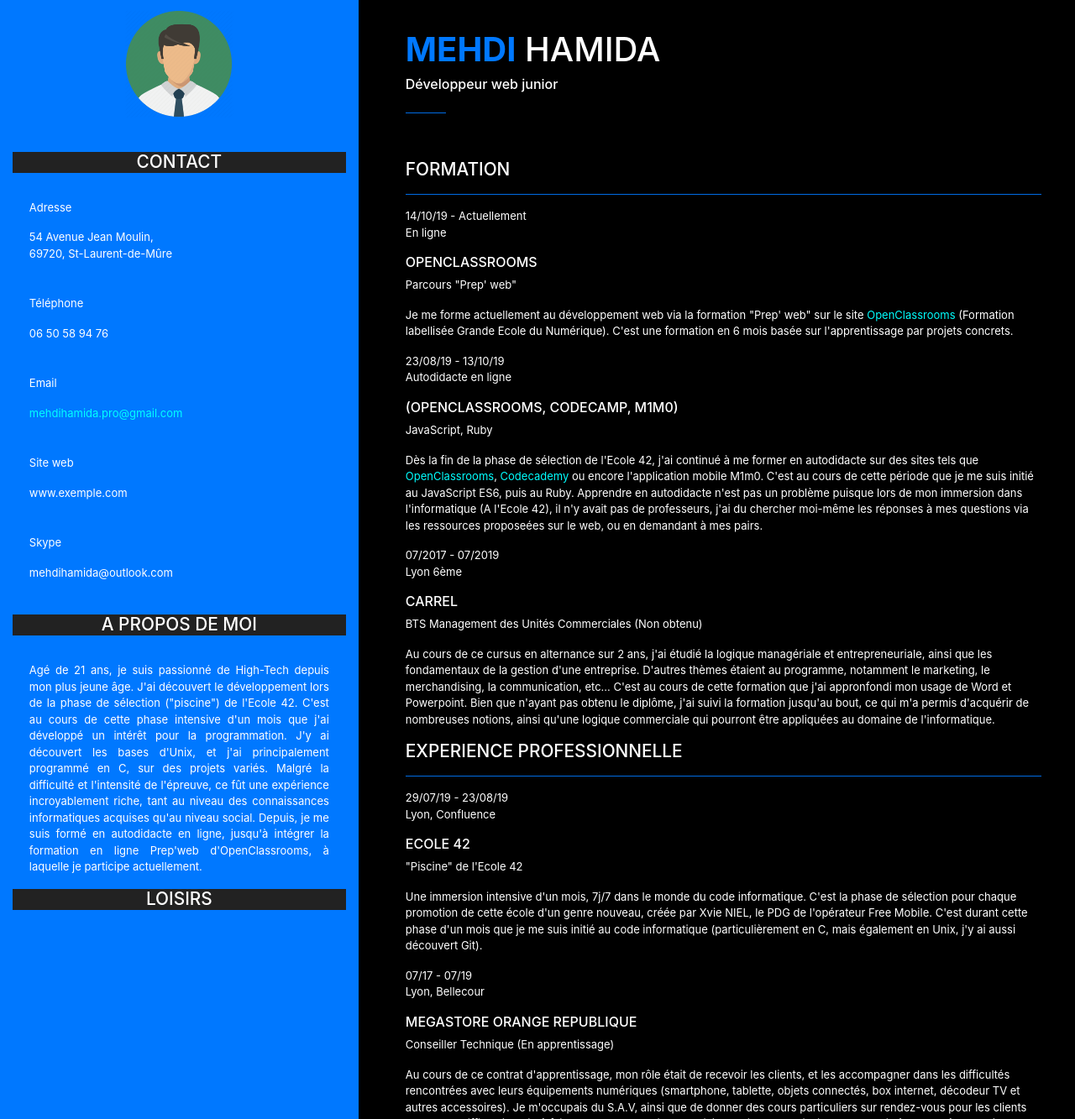
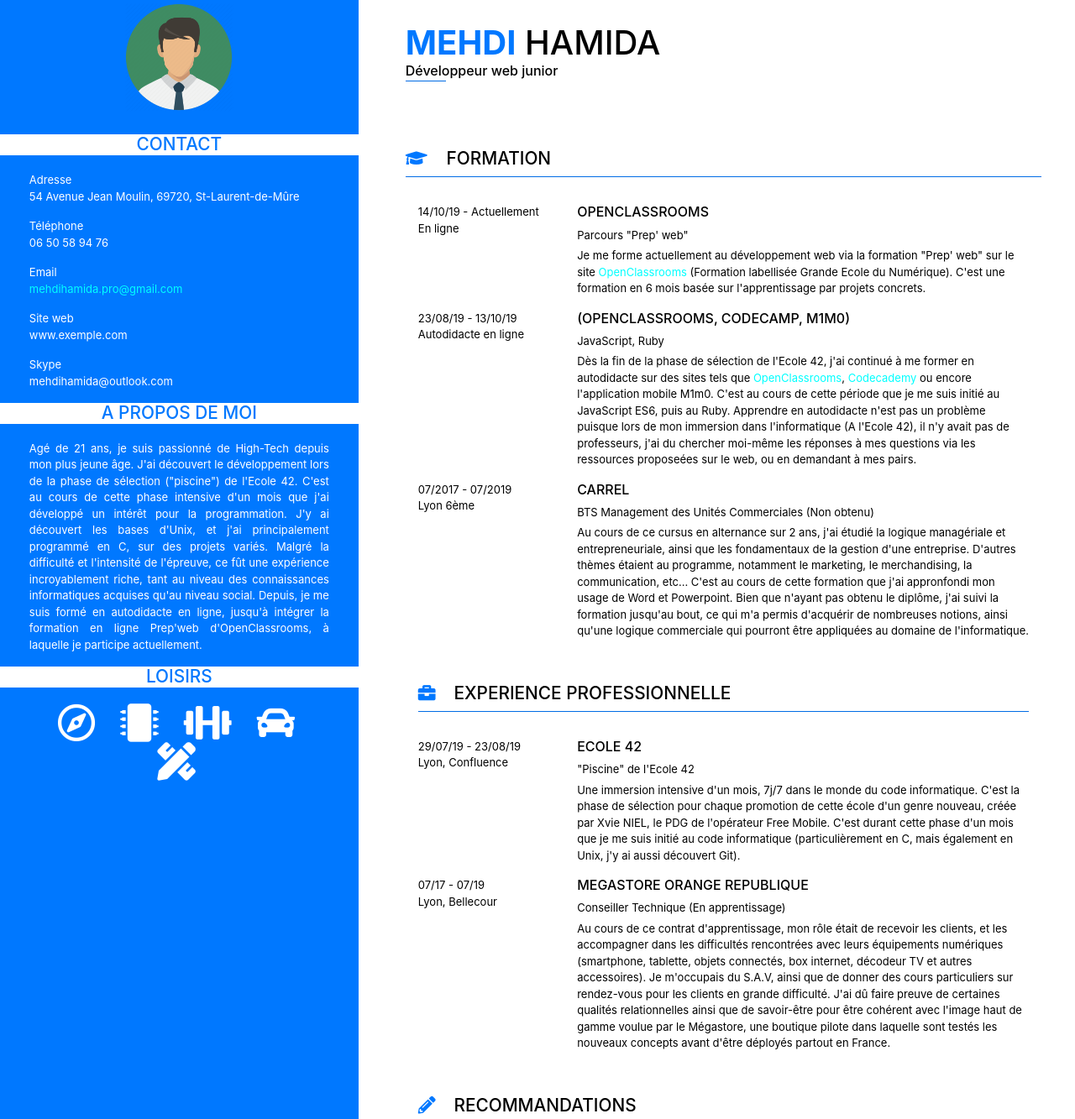
Before and after one commit to Mehdi-Hamida/Projet-2-Transformez-votre-CV-en-site-web, a plain HTML site: page index.html in a window 1280 px wide. Shown: the part 37-1370 px from the top of the page at 84% size. Drawn offline with Linux system fonts and the light colour scheme.

Commit message:
Changements majeurs structure HTML + Style CSS

```diff
--- a/index.html
+++ b/index.html
@@ -7,194 +7,205 @@
     <meta charset="utf-8" />
     <link href="bootstrap/css/bootstrap.css" rel="stylesheet">
     <link href="style.css" rel="stylesheet">
+    <link rel="stylesheet" href="https://use.fontawesome.com/releases/v5.3.1/css/all.css" integrity="sha384-mzrmE5qonljUremFsqc01SB46JvROS7bZs3IO2EmfFsd15uHvIt+Y8vEf7N7fWAU" crossorigin="anonymous">
+    <link rel="stylesheet" href="https://cdnjs.cloudflare.com/ajax/libs/font-awesome/4.7.0/css/font-awesome.min.css">
     <title>CV - Mehdi HAMIDA</title>
 </head>
 
 <body>
     <div class="container-fluid">
-        <div class="row">
-            <!--     DEBUT STRUCTURE + CONTENU COLONNE DE GAUCHE       -->
+        <div class="row" id="row1">
+            <!--DEBUT STRUCTURE + CONTENU COLONNE DE GAUCHE-->
             <div class="col-4" id="col1">
                 <aside>
-                    <section id="menu lateral gauche">
-                        <br /> <br />
-                            <p id="photo"><img src="img/avatar2.png" title="Mon avatar" alt="avatar"/></p>
-                        <br />
-                        <div id="titre contact">
+                    <section id="menu_lateral_gauche">
+                        <p id="photo"><img src="img/avatar2.png" title="Mon avatar" alt="avatar" /></p>
+                        <div id="titre_contact">
                             <h3 class="categories_gauche">CONTACT</h3>
                         </div>
-                        <br />
                         <div id="contact">
-                            <p>Adresse</p>
-                            <p>54 Avenue Jean Moulin,<br />69720, St-Laurent-de-Mûre</p>
-                            <br />
-                            <p>Téléphone</p>
+                            <div id="adresse">
+                                <p class="rapproche">Adresse</p>
+                                <p>54 Avenue Jean Moulin, 69720, St-Laurent-de-Mûre</p>
+                            </div>
+                            <div id="tel">
+                                <p class="rapproche">Téléphone</p>
                                 <p>06 50 58 94 76</p>
-                            <br />
-                            <p>Email</p>
+                            </div>
+                            <div id="email">
+                                <p class="rapproche">Email</p>
                                 <p><a href=mailto:mehdihamida.pro@gmail.com id="lien">mehdihamida.pro@gmail.com</a></p>
-                            <br />
-                            <p>Site web</p>
+                            </div>
+                            <div id="site">
+                                <p class="rapproche">Site web</p>
                                 <p>www.exemple.com</p>
-                            <br />
-                            <p>Skype</p>
+                            </div>
+                            <div id="skype">
+                                <p class="rapproche">Skype</p>
                                 <p>mehdihamida@outlook.com</p>
-                            <br />
+                            </div>
                         </div>
                     </section>
                     <section id="partie contact">
-                        <div id="titre a propos de moi">
+                        <div id="titre_a_propos_de_moi">
                             <h3 class="categories_gauche">A PROPOS DE MOI</h3>
                         </div>
-                        <br />
                         <p id="description">
                             Agé de 21 ans, je suis passionné de High-Tech depuis mon plus jeune âge. J'ai découvert le développement lors de la phase de sélection ("piscine") de l'Ecole 42. C'est au cours de cette phase intensive d'un mois que j'ai développé un intérêt pour la programmation. J'y ai découvert les bases d'Unix, et j'ai principalement programmé en C, sur des projets variés. Malgré la difficulté et l'intensité de l'épreuve, ce fût une expérience incroyablement riche, tant au niveau des connaissances informatiques acquises qu'au niveau social. Depuis, je me suis formé en autodidacte en ligne, jusqu'à intégrer la formation en ligne Prep'web d'OpenClassrooms, à laquelle je participe actuellement.
                         </p>
                     </section>
-                    <section id="partie loisirs">
-                        <div id="titre loisirs">
+                    <section id="partie_loisirs">
+                        <div id="titre_loisirs">
                             <h3 class="categories_gauche">LOISIRS</h3>
                         </div>
-                        <br />
-                        <div id="loisirs">
-                        </div>
+                        <p id="loisirs">
+                            <i class="far fa-compass" id="icone_loisir1"></i>
+                            <i class="fas fa-microchip" id="icone_loisir2"></i>
+                            <i class="fas fa-dumbbell" id="icone_loisir3"></i>
+                            <i class="fas fa-car" id="icone_loisir4"></i>
+                            <i class="fas fa-pencil-ruler" id="icone_loisir5"></i>
+                        </p>
                     </section>
                 </aside>
             </div>
-            <!--     FIN STRUCTURE + CONTENU COLONNE DE GAUCHE       -->
-            <!--     DEBUT STRUCTURE + CONTENU CORPS DU CV       -->
+            <!--FIN STRUCTURE + CONTENU COLONNE DE GAUCHE-->
+            <!--DEBUT STRUCTURE + CONTENU CORPS DU CV-->
             <div class="col-8" id="col2">
                 <section id="corps_du_cv">
-                    <br /> <br /> <br />
                     <div id="en-tete">
                         <h1><strong>MEHDI</strong> HAMIDA</h1>
                         <h2>Développeur web junior</h2>
                     </div>
-                    <hr id="court"/>
-                    <br /> <br /> <br />
-                    <div id="titre formation">
-                        <h3>FORMATION</h3>
+                    <hr id="court" />
+                    <div id="titre_formation">
+                        <h3 id="formation"><span class="icone"><i class="fas fa-graduation-cap"></i></span>FORMATION</h3>
                     </div>
-                    <hr/>
-                    <div id="formation">
-                        <div id="formation 1 gauche">
-                            <p>
-                                14/10/19 - Actuellement
-                                <br />
-                                En ligne
-                            </p>
+                    <hr />
+                    <div class="container-fluid">
+                        <!--ROW 1ERE FORMATION-->
+                        <div class="row" id="row2">
+                            <div class="col-sm-3">
+                                <p class="rapproche">14/10/19 - Actuellement</p>
+                                <p>En ligne</p>
                             </div>
-                        <div id="formation 1 droite">
+                            <div class="col-sm-9">
                                 <h4>OPENCLASSROOMS</h4>
-                            <p>
+                                <p class="rapproche2">
                                     Parcours "Prep' web"
                                 </p>
                                 <p>
                                     Je me forme actuellement au développement web via la formation "Prep' web" sur le site <a href="https://openclassrooms.com/fr/" id="lien">OpenClassrooms</a> (Formation labellisée Grande Ecole du Numérique). C'est une formation en 6 mois basée sur l'apprentissage par projets concrets.
                                 </p>
                             </div>
-                        <div id="formation 2 gauche">
-                            <p>
-                                23/08/19 - 13/10/19
-                                <br />
-                                Autodidacte en ligne
-                            </p>
                         </div>
-                        <div id="formation 2 droite">
+                        <!--ROW 2EME FORMATION-->
+                        <div class="row" id="row2">
+                            <div class="col-sm-3">
+                                <p class="rapproche">23/08/19 - 13/10/19</p>
+                                <p>Autodidacte en ligne</p>
+                            </div>
+                            <div class="col-sm-9">
                                 <h4>(OPENCLASSROOMS, CODECAMP, M1M0)</h4>
-                            <p>
+                                <p class="rapproche2">
                                     JavaScript, Ruby
                                 </p>
                                 <p>
                                     Dès la fin de la phase de sélection de l'Ecole 42, j'ai continué à me former en autodidacte sur des sites tels que <a href="https://openclassrooms.com/fr/" id="lien">OpenClassrooms</a>, <a href="https://www.codecademy.com/" id="lien">Codecademy</a> ou encore l'application mobile M1m0. C'est au cours de cette période que je me suis initié au JavaScript ES6, puis au Ruby. Apprendre en autodidacte n'est pas un problème puisque lors de mon immersion dans l'informatique (A l'Ecole 42), il n'y avait pas de professeurs, j'ai du chercher moi-même les réponses à mes questions via les ressources proposeées sur le web, ou en demandant à mes pairs.
                                 </p>
                             </div>
-                        <div id="formation 3 gauche">
-                            <p>
-                                07/2017 - 07/2019
-                                <br />
-                                Lyon 6ème
-                            </p>
                         </div>
-                        <div id="formation 3 droite">
+                        <!--ROW 3EME FORMATION-->
+                        <div class="row" id="row2">
+                            <div class="col-sm-3">
+                                <p class="rapproche">07/2017 - 07/2019</p>
+                                <p>Lyon 6ème</p>
+                            </div>
+                            <div class="col-sm-9">
                                 <h4>CARREL</h4>
-                            <p>
+                                <p class="rapproche2">
                                     BTS Management des Unités Commerciales (Non obtenu)
                                 </p>
-                            <p>
+                                <p class="dernier_paragraphe">
                                     Au cours de ce cursus en alternance sur 2 ans, j'ai étudié la logique managériale et entrepreneuriale, ainsi que les fondamentaux de la gestion d'une entreprise. D'autres thèmes étaient au programme, notamment le marketing, le merchandising, la communication, etc... C'est au cours de cette formation que j'ai appronfondi mon usage de Word et Powerpoint. Bien que n'ayant pas obtenu le diplôme, j'ai suivi la formation jusqu'au bout, ce qui m'a permis d'acquérir de nombreuses notions, ainsi qu'une logique commerciale qui pourront être appliquées au domaine de l'informatique.
                                 </p>
                             </div>
                         </div>
-                    <div id="titre experience professionnelle">
-                        <h3>EXPERIENCE PROFESSIONNELLE</h3>
+                        <div id="titre_experience_professionnelle">
+                            <h3><span class="icone"><i class="fas fa-briefcase"></i></span>EXPERIENCE PROFESSIONNELLE</h3>
                         </div>
-                    <hr/>
-                    <div id="experience professionnelle">
-                        <div id="experience 1 gauche">
-                            <p>
-                                29/07/19 - 23/08/19
-                                <br />
-                                Lyon, Confluence
-                            </p>
+                        <hr />
+                        <!--ROW 1ERE EXPERIENCE-->
+                        <div class="row" id="row2">
+                            <div class="col-sm-3">
+                                <p class="rapproche">29/07/19 - 23/08/19</p>
+                                <p>Lyon, Confluence</p>
                             </div>
-                        <div id="experience 1 droite">
+                            <div class="col-sm-9">
                                 <h4>ECOLE 42</h4>
-                            <p>
+                                <p class="rapproche2">
                                     "Piscine" de l'Ecole 42
                                 </p>
                                 <p>
                                     Une immersion intensive d'un mois, 7j/7 dans le monde du code informatique. C'est la phase de sélection pour chaque promotion de cette école d'un genre nouveau, créée par Xvie NIEL, le PDG de l'opérateur Free Mobile. C'est durant cette phase d'un mois que je me suis initié au code informatique (particulièrement en C, mais également en Unix, j'y ai aussi découvert Git).
                                 </p>
                             </div>
-                        <div id="experience 2 gauche">
-                            <p>
-                                07/17 - 07/19
-                                <br />
-                                Lyon, Bellecour
-                            </p>
                         </div>
-                        <div id="experience 2 droite">
+                        <!--ROW 2EME EXPERIENCE-->
+                        <div class="row" id="row2">
+                            <div class="col-sm-3">
+                                <p class="rapproche">07/17 - 07/19</p>
+                                <p>Lyon, Bellecour</p>
+                            </div>
+                            <div class="col-sm-9">
                                 <h4>MEGASTORE ORANGE REPUBLIQUE</h4>
-                            <p>
+                                <p class="rapproche2">
                                     Conseiller Technique (En apprentissage)
                                 </p>
-                            <p>
+                                <p class="dernier_paragraphe">
                                     Au cours de ce contrat d'apprentissage, mon rôle était de recevoir les clients, et les accompagner dans les difficultés rencontrées avec leurs équipements numériques (smartphone, tablette, objets connectés, box internet, décodeur TV et autres accessoires). Je m'occupais du S.A.V, ainsi que de donner des cours particuliers sur rendez-vous pour les clients en grande difficulté. J'ai dû faire preuve de certaines qualités relationnelles ainsi que de savoir-être pour être cohérent avec l'image haut de gamme voulue par le Mégastore, une boutique pilote dans laquelle sont testés les nouveaux concepts avant d'être déployés partout en France.
                                 </p>
                             </div>
                         </div>
-                    <div id="titre recomandations">
-                        <h3>RECOMMANDATIONS</h3>
+                        <div id="titre_recomandations">
+                            <h3><span class="icone"><i class="fas fa-pencil-alt"></i></span>RECOMMANDATIONS</h3>
                         </div>
-                    <hr/>
-                    <div id="recomandations">
-                        <div id="recomandations gauche">
+                        <hr />
+                        <div class="row" id="row3">
+                            <!--COLONNE 1ER RECOMMANDATION-->
+                            <div class="col-sm-6" id="recomm_gauche">
+                                <p class="rapproche2">
+                                    STEVE DUPONT
+                                </p>
                                 <p>
-                                STEVE DUPONT
-                                <br />
                                     PDG, Agence fictive
-                                <br />
+                                </p>
+                                <p>
                                     Téléphone : 0123456789
-                                <br />
+                                </p>
+                                <p>
                                     Email : exemple@email.com
                                 </p>
                             </div>
-                        <div id="recomandations droite">
+                            <!--COLONNE 2EME RECOMMANDATION-->
+                            <div class="col-sm-6" id="recomm_droite">
+                                <p class="rapproche2">
+                                    BILL DUBOIS
+                                </p>
                                 <p>
-                                BILL DUBOIS
-                                <br />
                                     PDG, Fake agency
-                                <br />
+                                </p>
+                                <p>
                                     Téléphone : 0987654321
-                                <br />
+                                </p>
+                                <p>
                                     Email : exemple2@email.com
                                 </p>
                             </div>
                         </div>
+                    </div>
                 </section>
             </div>
-            <!--     FIN STRUCTURE + CONTENU CORPS DU CV       -->
+            <!--FIN STRUCTURE + CONTENU CORPS DU CV-->
         </div>
     </div>
 </body>
--- a/style.css
+++ b/style.css
@@ -1,9 +1,4 @@
 /* DEBUT STYLES GENERAUX */
-.row
-{
-    height: 100vh;
-}
-
 #col1
 {
     background-color: #0078ff;
@@ -12,8 +7,7 @@
 
 #col2
 {
-    background-color: black;
-    color: white;
+    color: black;
 }
 
 p
@@ -42,6 +36,8 @@ img
 #photo
 {
     text-align: center;
+    margin-top: 10%;
+    margin-bottom: 7%;
 }
 
 #contact
@@ -58,21 +54,67 @@ img
 
 #loisirs
 {
+    text-align: center;
     margin-left: 5%;
-    margin-right: 5%;
+}
+
+#icone_loisir1, #icone_loisir2, #icone_loisir3, #icone_loisir4, #icone_loisir5
+{
+    margin-right: 7%;
+    color: white;
+    font-size: 3.5em;
 }
 
 .categories_gauche
 {
     text-align: center;
-    background-color: #222222;
+    background-color: white;
+    color: #0078ff;
+    margin-left: -15%;
+    margin-right: -15%;
+    margin-bottom: 5%;
+}
+
+.rapproche
+{
+    margin-bottom: 0px;
 }
 /* FIN STYLES POUR COLONNE GAUCHE */
 /* DEBUT STYLES POUR CORPS DU CV */
+#en-tete
+{
+    margin-top: 4em;
+}
+
 #corps_du_cv
 {
     margin-left: 5%;
     margin-right: 3%;
+}
+
+.col-sm-3, .col-sm-6
+{
+    margin-bottom: 5%;
+}
+
+.icone
+{
+    margin-right: 3%;
+}
+
+i
+{
+    color: #0078ff;
+}
+
+.dernier_paragraphe
+{
+    margin-bottom: 4em;
+}
+
+.rapproche2
+{
+    margin-bottom: 5px;
 }
 
 strong
@@ -86,14 +128,21 @@ strong
     width: 3em;
 }
 
+#formation
+{
+    margin-top: 4em;
+}
+
 h1
 {
     font-size: 2.5em;
+    margin-bottom: 0%;
 }
 
 h2
 {
     font-size: 1em;
+    margin-bottom: 0.2%;
 }
 
 h4
@@ -104,4 +153,6 @@ h4
 hr
 {
     background-color: #0078ff;
+    margin-top: 0%;
+    margin-bottom: 2em;
 }
```
Lines whose indentation alone changed are shown as unchanged.
